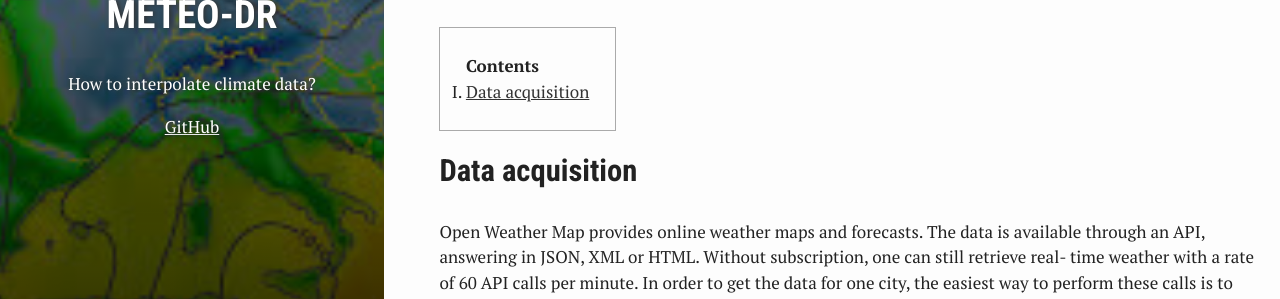
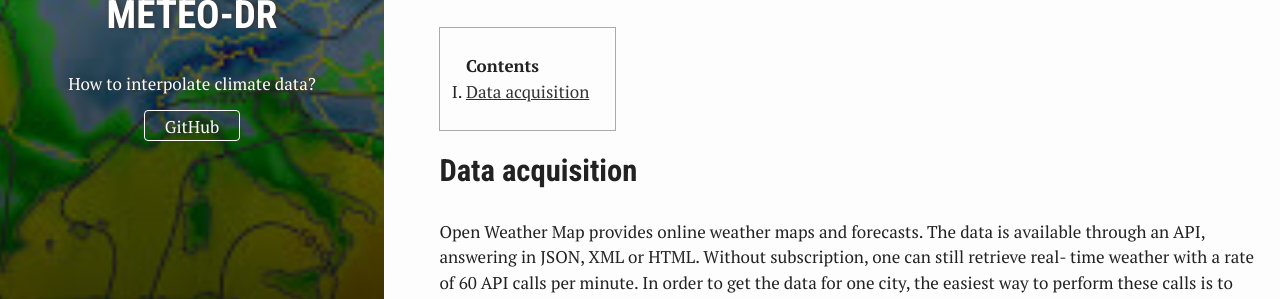
Before and after one commit to tam-leminh/tam-leminh.github.io_old, a Jekyll site: the page built from _posts/2016-07-01-meteo-data-regressor.md, in a window 1280 px wide. Shown: the part 564-863 px from the top of the page. Built offline with Jekyll 4.4.1, drawn with Linux system fonts in a browser that asks for light colours.

Commit message:
CHANGE github button in aside

```diff
--- a/_includes/aside.html
+++ b/_includes/aside.html
@@ -20,7 +20,7 @@
       </p>
       <p>
         {% if page.github %}
-        <a style="color: white" href="{{ page.github }}">GitHub</a>
+        <a style="border-color: white; color: white" class="linkbutton" href="{{ page.github }}">GitHub</a>
         {% endif %}
       </p>
 
```
